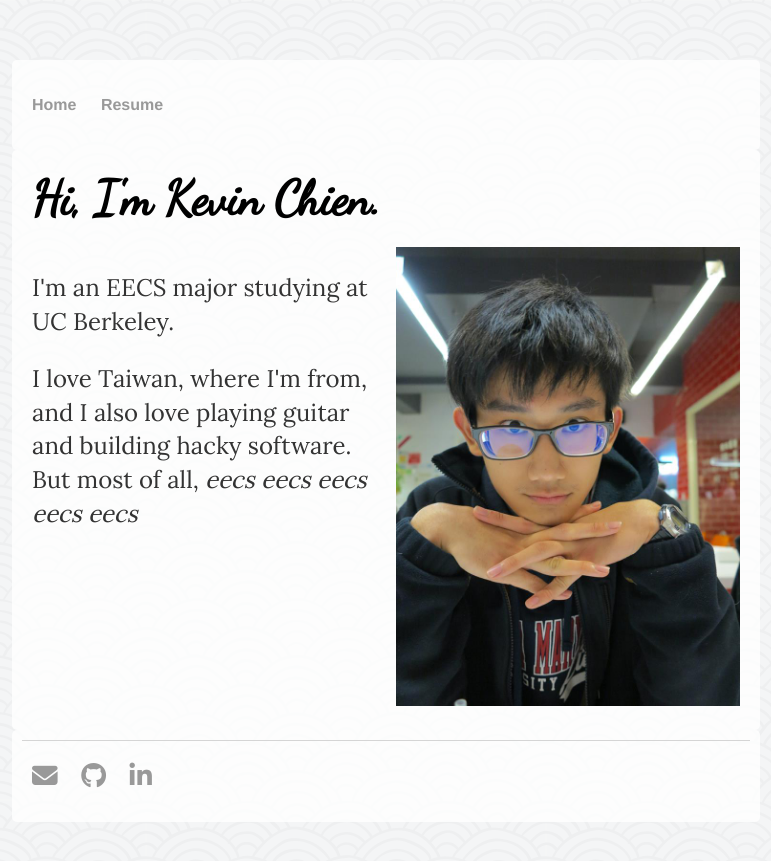
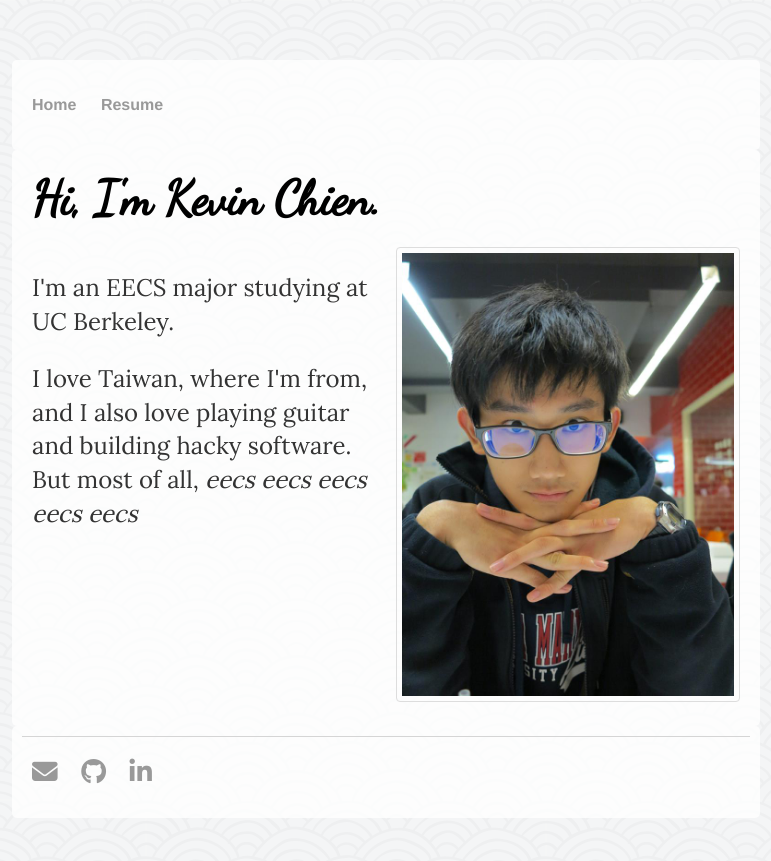
Before and after one commit to kev-chien/kev-chien.github.io, a Jekyll site: the page built from index.html, in a window 1280 px wide. Shown: the top 861 px of the page, without its empty margins (254-1025 px from the left). Built offline with Jekyll 4.4.1, drawn with Linux system fonts in a browser that asks for light colours; nearby versions of some CDN libraries.

Commit message:
image styling

```diff
--- a/css/main.css
+++ b/css/main.css
@@ -37,6 +37,13 @@ p {
   font-family: 'Lora', 'Georgia', serif;
   line-height: 1.4em;
   color: #333;
+}
+img {
+    border: 1px solid #ddd;
+    border-radius: 4px;
+    padding: 5px;
+    max-width: 100%;
+    height: auto;
 }
 footer {
   border-top: 1px solid #d5d5d5;
--- a/index.html
+++ b/index.html
@@ -15,7 +15,11 @@ title: Kevin Chien - Home
 	<div class="col-6 col-m-7">
 		<!-- img width 2448, height 3264 -->
 
-		<img id="me" src="/assets/me.jpg" alt "Picture of Me" style="width: 100%; height: 100%">
+		<img id="me" src="/assets/me.jpg" alt "Picture of Me">
 
 	</div>
 </div>
+
+<script>
+	var taiwanFood = 'https://images-na.ssl-images-amazon.com/images/G/01/aplusautomation/vendorimages/5af2b991-19f2-4897-8c2a-abd3b15434b0.jpg._CB328800058_.jpg';
+</script>
```
